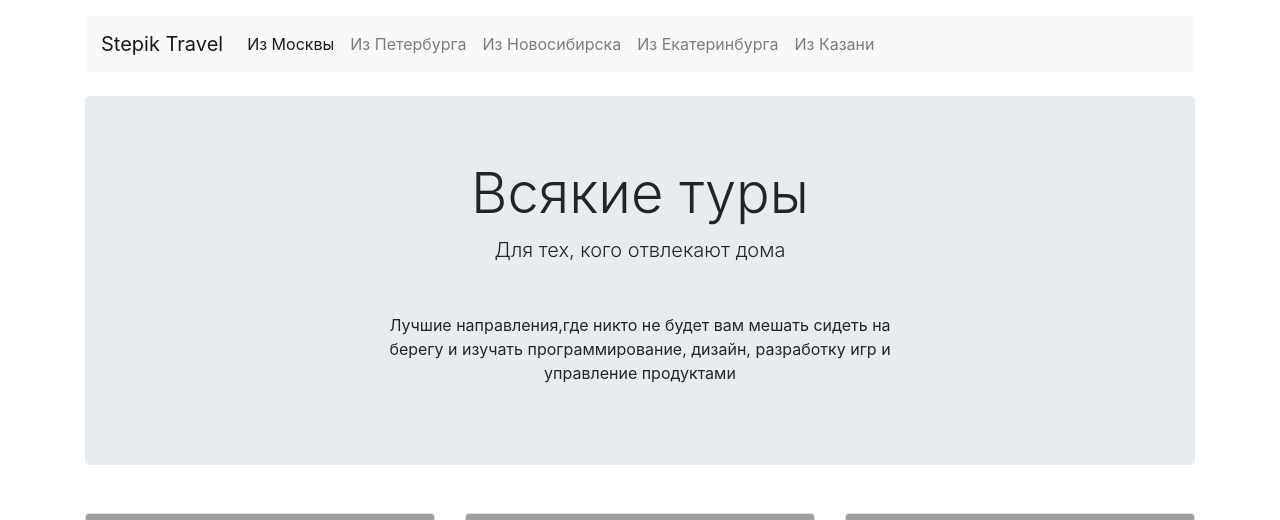
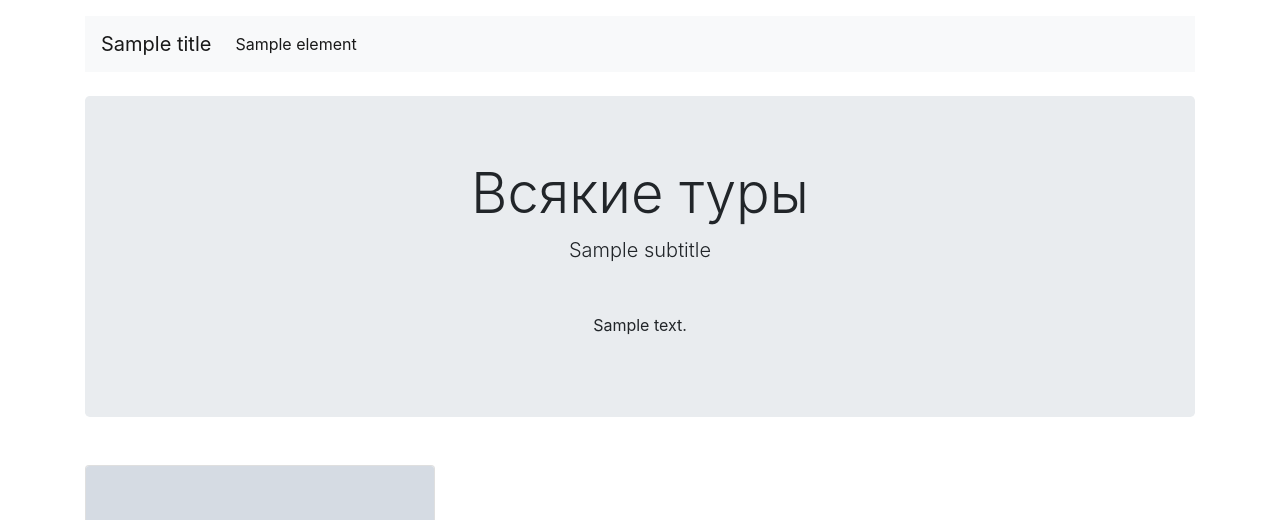
Before and after one commit to RegularITCat/First-Stepik-Flask-Project, a Flask app: template flask/app/templates/index.html in a window 1280 px wide. Shown: the top 520 px of the page. Run offline with Flask 2, Linux system fonts and the light colour scheme; the template is opened without the code that fills it: most values are stand-ins (such as "Sample title", 1, 10 or a date in 2020); grey boxes marked "Sample" are stand-in pictures; some libraries are stand-ins or nearby versions; grey boxes are pictures that could not be loaded.

Commit message:
index template

```diff
--- a/flask/app/templates/index.html
+++ b/flask/app/templates/index.html
@@ -3,34 +3,24 @@
 
 <head>
   <meta charset="UTF-8">
-  <title>Stepik Travel</title>
+  <title>{{ title }}</title>
   <link rel="stylesheet" href="https://stackpath.bootstrapcdn.com/bootstrap/4.3.1/css/bootstrap.min.css" integrity="sha384-ggOyR0iXCbMQv3Xipma34MD+dH/1fQ784/j6cY/iJTQUOhcWr7x9JvoRxT2MZw1T" crossorigin="anonymous">
 </head>
 
 <body>
   <header class="container mt-3">
     <nav class="navbar navbar-expand-lg navbar-light bg-light">
-      <a class="navbar-brand" href="#">Stepik Travel</a>
+      <a class="navbar-brand" href="#">{{ title }}</a>
       <button class="navbar-toggler" type="button" data-toggle="collapse" data-target="#navbarNav" aria-controls="navbarNav" aria-expanded="false" aria-label="Toggle navigation">
         <span class="navbar-toggler-icon"></span>
       </button>
       <div class="collapse navbar-collapse" id="navbarNav">
         <ul class="navbar-nav">
+          {% for element in departures.values() %}
           <li class="nav-item active">
-            <a class="nav-link" href="#">Из Москвы</a>
+            <a class="nav-link" href="#">{{ element }}</a>
           </li>
-          <li class="nav-item">
-            <a class="nav-link" href="#">Из Петербурга</a>
-          </li>
-          <li class="nav-item">
-            <a class="nav-link" href="#">Из Новосибирска</a>
-          </li>
-          <li class="nav-item">
-            <a class="nav-link" href="#">Из Екатеринбурга</a>
-          </li>
-          <li class="nav-item">
-            <a class="nav-link" href="#">Из Казани</a>
-          </li>
+          {% endfor %}
         </ul>
       </div>
     </nav>
@@ -39,83 +29,26 @@
     <!-- HERO -->
     <section class="jumbotron text-center mt-4">
       <h1 class="display-4">Всякие туры</h1>
-      <p class="lead">Для тех, кого отвлекают дома</p>
-      <p class="mt-5 w-50 mx-auto">Лучшие направления,где никто не будет вам мешать сидеть на берегу и изучать программирование, дизайн, разработку игр и управление продуктами</p>
+      <p class="lead">{{ subtitle }}</p>
+      <p class="mt-5 w-50 mx-auto">{{ description }}</p>
     </section>
     <!-- CARDS -->
     <div class="row mt-5">
+      {% for element in tours.values() %}
       <div class="col-4">
         <div class="card mb-4">
           <div class="embed-responsive embed-responsive-16by9">
-             <img class="card-img-top embed-responsive-item" src="https://place-hold.it/300x200" alt="" />
+             <img class="card-img-top embed-responsive-item" src="{{ e.picture}}" alt="" />
           </div>
           <div class="card-body">
-            <h2 class="h5 card-title">Hotel title</h2>
-            <p class="card-text">Some quick example text to build on the card title and make up the bulk of the card's content.</p>
+            <h2 class="h5 card-title">{{ element.title }}</h2>
+            <p class="card-text">{{ element.description }}</p>
+            <p class="card-text">{{ element.date }}, {{ element.nights }}, {{ element.price }} P, {{ element.stars }} ⭐</p>
             <a href="#" class="btn btn-sm btn-primary">Подробнее</a>
           </div>
         </div>
       </div>
-      <div class="col-4">
-        <div class="card mb-4">
-          <div class="embed-responsive embed-responsive-16by9">
-             <img class="card-img-top embed-responsive-item" src="https://place-hold.it/300x200" alt="" />
-          </div>
-          <div class="card-body">
-            <h2 class="h5 card-title">Hotel title</h2>
-            <p class="card-text">Some quick example text to build on the card title and make up the bulk of the card's content.</p>
-            <a href="#" class="btn btn-sm btn-primary">Подробнее</a>
-          </div>
-        </div>
-      </div>
-      <div class="col-4">
-        <div class="card mb-4">
-          <div class="embed-responsive embed-responsive-16by9">
-             <img class="card-img-top embed-responsive-item" src="https://place-hold.it/300x200" alt="" />
-          </div>
-          <div class="card-body">
-            <h2 class="h5 card-title">Hotel title</h2>
-            <p class="card-text">Some quick example text to build on the card title and make up the bulk of the card's content.</p>
-            <a href="#" class="btn btn-sm btn-primary">Подробнее</a>
-          </div>
-        </div>
-      </div>
-      <div class="col-4">
-        <div class="card mb-4">
-          <div class="embed-responsive embed-responsive-16by9">
-             <img class="card-img-top embed-responsive-item" src="https://place-hold.it/300x200" alt="" />
-          </div>
-          <div class="card-body">
-            <h2 class="h5 card-title">Hotel title</h2>
-            <p class="card-text">Some quick example text to build on the card title and make up the bulk of the card's content.</p>
-            <a href="#" class="btn btn-sm btn-primary">Подробнее</a>
-          </div>
-        </div>
-      </div>
-      <div class="col-4">
-        <div class="card mb-4">
-          <div class="embed-responsive embed-responsive-16by9">
-             <img class="card-img-top embed-responsive-item" src="https://place-hold.it/300x200" alt="" />
-          </div>
-          <div class="card-body">
-            <h2 class="h5 card-title">Hotel title</h2>
-            <p class="card-text">Some quick example text to build on the card title and make up the bulk of the card's content.</p>
-            <a href="#" class="btn btn-sm btn-primary">Подробнее</a>
-          </div>
-        </div>
-      </div>
-      <div class="col-4">
-        <div class="card mb-4">
-          <div class="embed-responsive embed-responsive-16by9">
-             <img class="card-img-top embed-responsive-item" src="https://place-hold.it/300x200" alt="" />
-          </div>
-          <div class="card-body">
-            <h2 class="h5 card-title">Hotel title</h2>
-            <p class="card-text">Some quick example text to build on the card title and make up the bulk of the card's content.</p>
-            <a href="#" class="btn btn-sm btn-primary">Подробнее</a>
-          </div>
-        </div>
-      </div>
+      {% endfor %}
     </div>
   </main>
   <script src="https://code.jquery.com/jquery-3.2.1.slim.min.js" integrity="sha384-KJ3o2DKtIkvYIK3UENzmM7KCkRr/rE9/Qpg6aAZGJwFDMVNA/GpGFF93hXpG5KkN" crossorigin="anonymous"></script>
```
Also changed, not shown: flask/app/views.py (+8 -1 lines).
